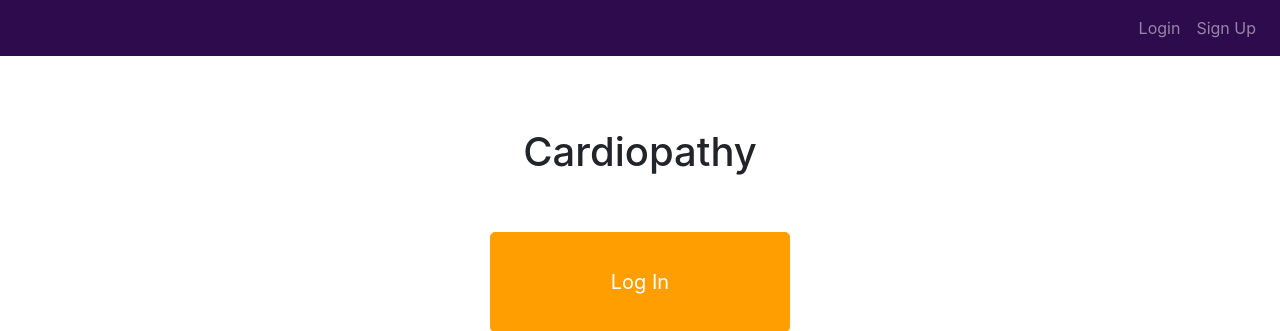
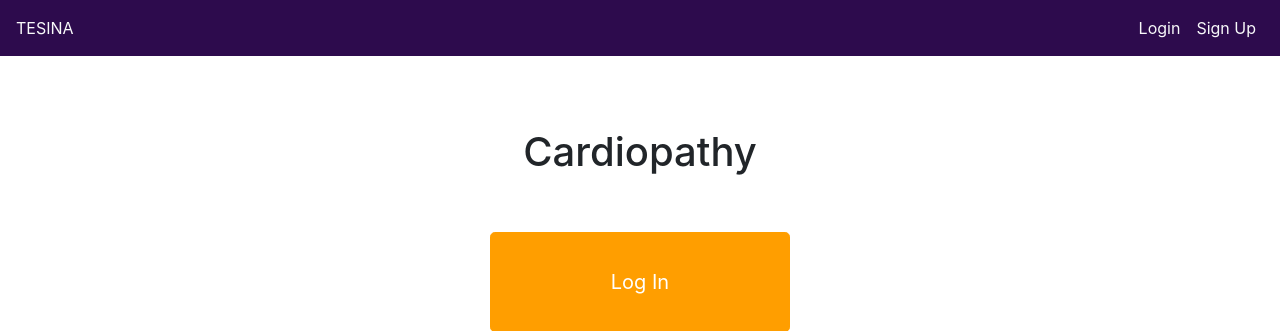
Before and after one commit to christian12305/TESINA-Web-Project, a Flask app: page / in a window 1280 px wide. Shown: the top 331 px of the page. Run offline with Flask 3, Linux system fonts and the light colour scheme; parts of the project's set-up code (start-up, migrations or seed data) failed here and were passed over; some libraries are stand-ins or nearby versions.

Commit message:
Navbar fix

```diff
--- a/website/templates/base.html
+++ b/website/templates/base.html
@@ -23,6 +23,8 @@
   </head>
   <body>
     <nav class="navbar navbar-expand-lg navbar-dark">
+      <span class="navbar-text text-light">TESINA</span>
+
       <button
         class="navbar-toggler ml-auto"
         type="button"
@@ -34,15 +36,15 @@
       <div class="collapse navbar-collapse" id="navbar">
         <div class="navbar-nav ml-auto">
           {% if session.loggedin %}
-          <a class="nav-item nav-link ml-auto" id="home" href="/home">Home</a>
-          <a class="nav-item nav-link ml-auto" id="profile" href="/profile">Profile</a>
+          <a class="nav-item nav-link ml-auto text-light" id="home" href="/home">Home</a>
+          <a class="nav-item nav-link ml-auto text-light" id="profile" href="/profile">Profile</a>
           {% if session.role == True %}
-          <a class="nav-item nav-link ml-auto" id="logout" href="/config">Configuration</a>
+          <a class="nav-item nav-link ml-auto text-light" id="logout" href="/config">Configuration</a>
           {% endif %}
-          <a class="nav-item nav-link ml-auto" id="logout" href="/logout">Logout</a>
+          <a class="nav-item nav-link ml-auto text-light" id="logout" href="/logout">Logout</a>
           {% else %}
-          <a class="nav-item nav-link ml-auto" id="login" href="/login">Login</a>
-          <a class="nav-item nav-link ml-auto" id="signUp" href="/sign-up">Sign Up</a>
+          <a class="nav-item nav-link ml-auto text-light" id="login" href="/login">Login</a>
+          <a class="nav-item nav-link ml-auto text-light" id="signUp" href="/sign-up">Sign Up</a>
           {% endif %}
         </div>
       </div>
```
